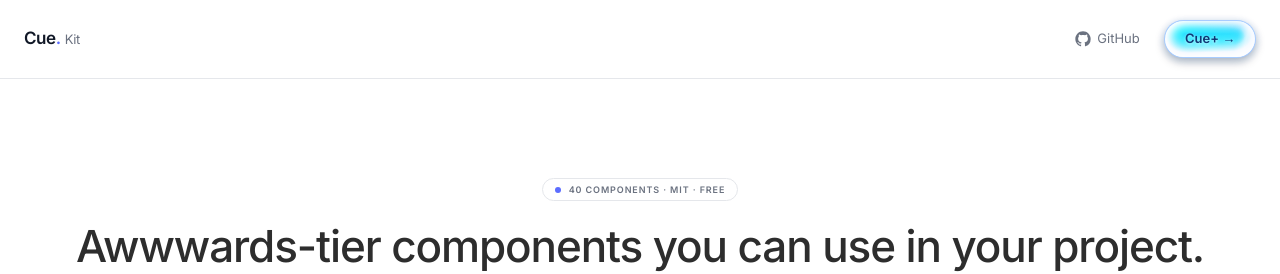
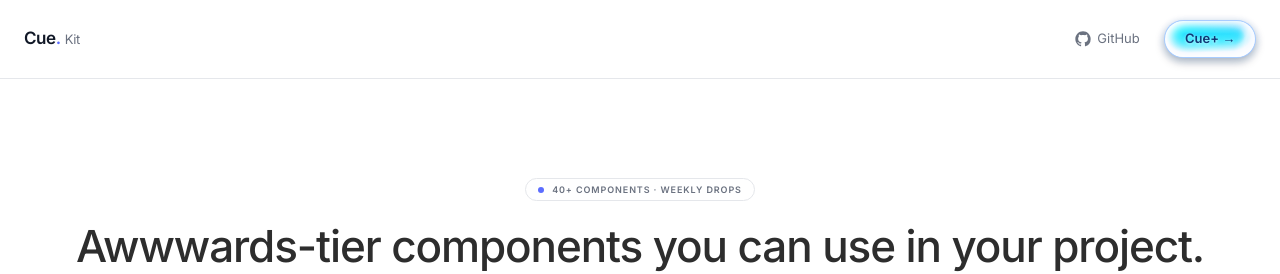
Before and after one commit to aloksivastava1025-prog/cue-foundations, a Next.js app: page / in a window 1280 px wide. Shown: the top 274 px of the page. Built offline with nearby package versions, Linux system fonts and the light colour scheme.

Commit message:
Hero badge: '40+ components · weekly drops' (signal growth, not one-shot)

```diff
--- a/app/page.tsx
+++ b/app/page.tsx
@@ -64,7 +64,7 @@ export default function HomePage() {
       <section className="mx-auto max-w-[1280px] px-5 pt-14 pb-12 text-center md:px-6 md:pt-24 md:pb-16">
         <div className="mb-5 inline-flex items-center gap-2 rounded-full border border-[#E5E7EB] bg-white px-3 py-1 text-[9px] font-semibold uppercase tracking-widest text-[#6B7280]">
           <span className="h-1.5 w-1.5 rounded-full bg-[#5C6DFF]" />
-          {visibleRegistry.length} components · MIT · free
+          {visibleRegistry.length}+ components · weekly drops
         </div>
         <h1 className="mb-5 text-[28px] font-medium leading-[1.15] tracking-tight text-[#2D2D2D] md:text-[44px]">
           Awwwards-tier components you can use in your project.
```
